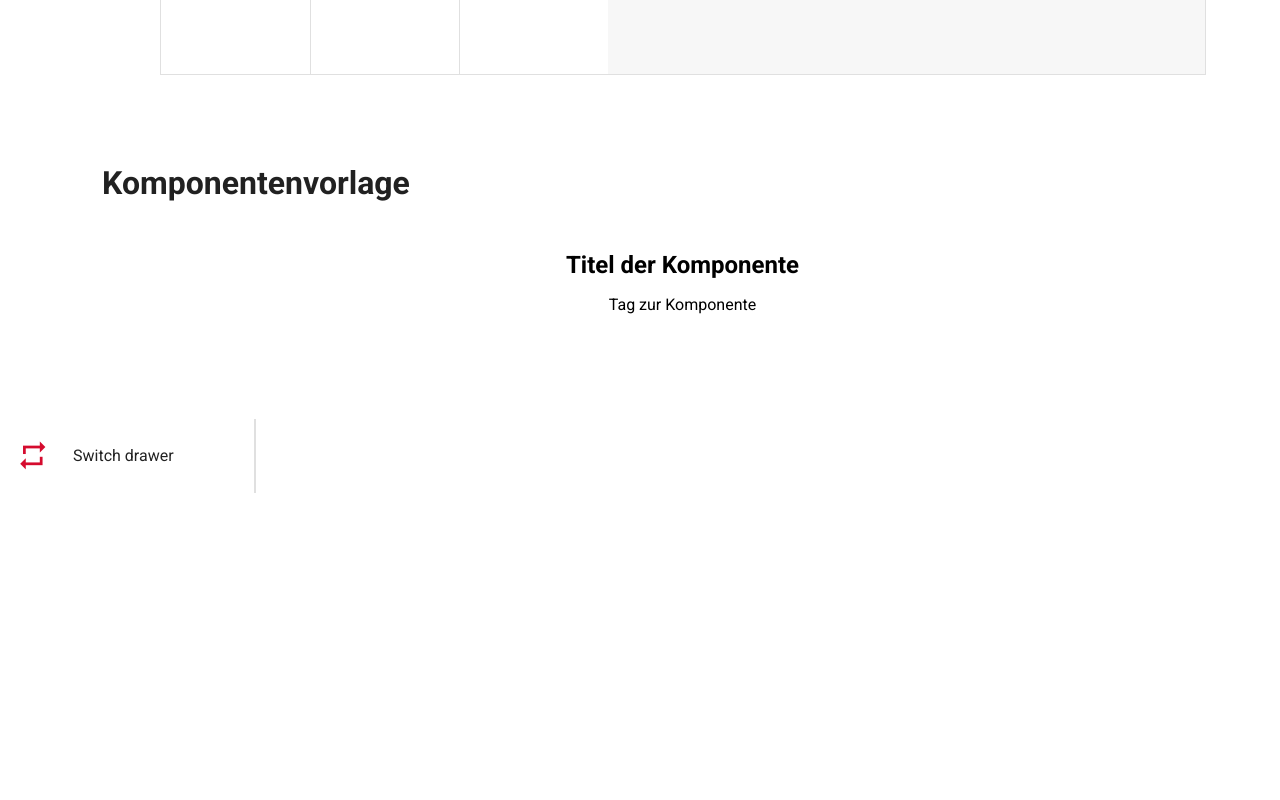
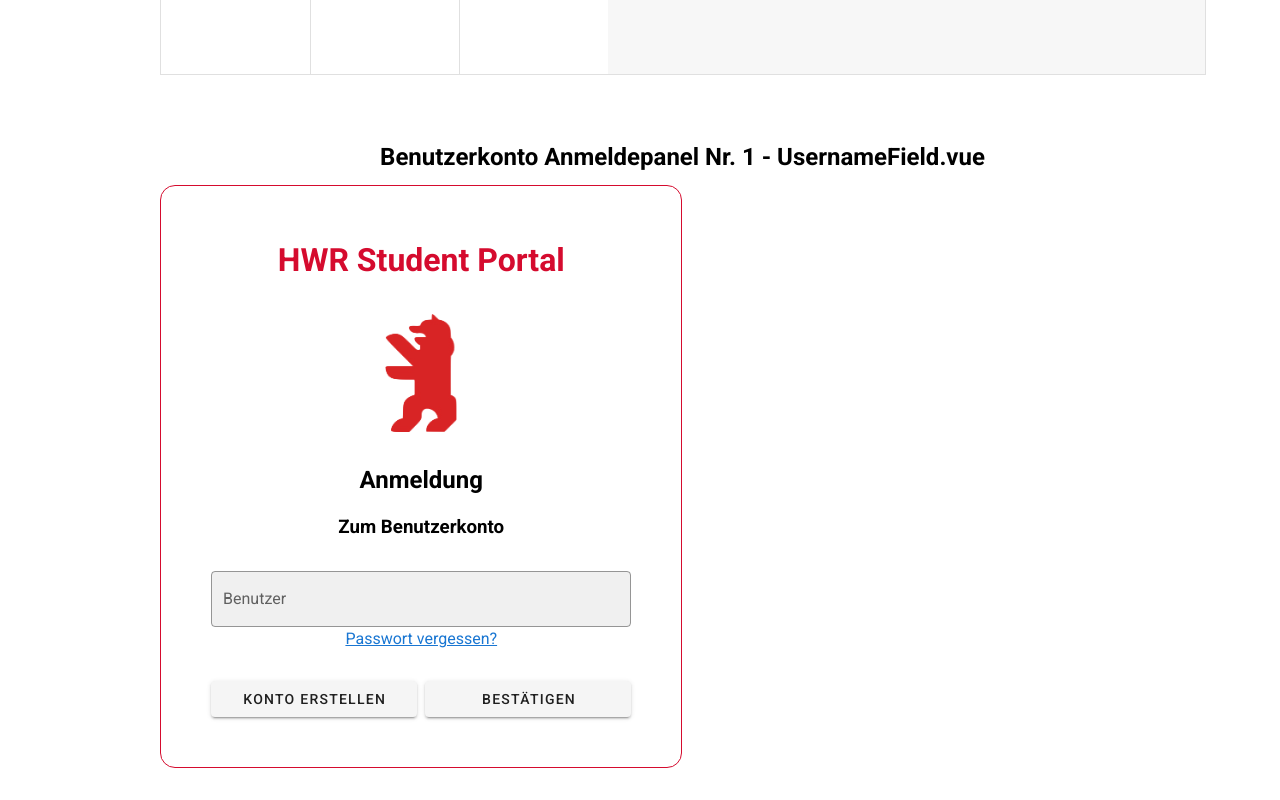
Before and after one commit to HWR-All-In-One/Frontend, a Nuxt app: page /test in a window 1280 px wide. Shown: the part 1400-2200 px from the top of the page. Before the commit the page ends 1893 px from the top, so only its background shows below. Built offline with nearby package versions, Linux system fonts and the light colour scheme.

Commit message:
customized various vue files, added complete new structure and style to UsernameField.vue

```diff
--- a/components/ContinueButton.vue
+++ b/components/ContinueButton.vue
@@ -3,7 +3,7 @@
     <div class="LoginButton" >
       <div id="inspire">
         <v-btn block class="button">
-          Continue
+          Bestätigen
         </v-btn>
       </div>
     </div>
@@ -15,9 +15,8 @@
 </script>
 
 <style>
-
 .button{
-  height: 5%
+  height: 5%;
 }
 
 .flex-box {
@@ -25,11 +24,10 @@
 	justify-content: space-around;
 }
 
-
 .LoginButton{
+  width: 20%;
+  height: 20%;
   text-align: center;
   align-self: center;
-  height: 20%;
-  width: 20%;
 }
 </style>
--- a/components/LoginButton.vue
+++ b/components/LoginButton.vue
@@ -3,7 +3,7 @@
     <div class="LoginButton" >
       <div id="inspire">
         <v-btn block class="button">
-          Einloggen
+          Login
         </v-btn>
       </div>
     </div>
@@ -15,9 +15,8 @@
 </script>
 
 <style>
-
 .button{
-  height: 5%
+  height: 5%;
 }
 
 .flex-box {
@@ -27,9 +26,9 @@
 
 
 .LoginButton{
+  width: 20%;
+  height: 20%;
   text-align: center;
   align-self: center;
-  height: 20%;
-  width: 20%;
 }
 </style>
--- a/components/Schedule.vue
+++ b/components/Schedule.vue
@@ -31,13 +31,19 @@
                         </template>
                         <v-list>
                             <v-list-item @click="type = 'day'">
-                                <v-list-item-title>Tag</v-list-item-title>
+                                <v-list-item-title>
+                                    Tag
+                                </v-list-item-title>
                             </v-list-item>
                             <v-list-item @click="type = 'week'">
-                                <v-list-item-title>Woche</v-list-item-title>
+                                <v-list-item-title>
+                                    Woche
+                                </v-list-item-title>
                             </v-list-item>
                             <v-list-item @click="type = 'month'">
-                                <v-list-item-title>Monat</v-list-item-title>
+                                <v-list-item-title>
+                                    Monat
+                                </v-list-item-title>
                             </v-list-item>
                         </v-list>
                     </v-menu>
@@ -51,25 +57,26 @@
                     <v-card color="grey lighten-4" min-width="350px" flat>
                         <v-toolbar :color="selectedEvent.color" dark>
                             <v-btn icon>
-                                <v-icon>mdi-pencil</v-icon>
+                                <v-icon>
+                                    mdi-pencil
+                                </v-icon>
                             </v-btn>
                             <v-toolbar-title v-html="selectedEvent.name"></v-toolbar-title>
                             <v-spacer></v-spacer>
                             <v-btn icon>
-                                <v-icon>mdi-heart</v-icon>
+                                <v-icon>
+                                    mdi-heart
+                                </v-icon>
                             </v-btn>
                             <v-btn icon>
-                                <v-icon>mdi-dots-vertical</v-icon>
+                                <v-icon>
+                                    mdi-dots-vertical
+                                </v-icon>
                             </v-btn>
                         </v-toolbar>
                         <v-card-text>
                             <span v-html="selectedEvent.details"></span>
                         </v-card-text>
-                        <v-card-actions>
-                            <v-btn text color="secondary" @click="selectedOpen = false">
-                                Cancel
-                            </v-btn>
-                        </v-card-actions>
                     </v-card>
                 </v-menu>
             </v-sheet>
--- a/components/UsernameField.vue
+++ b/components/UsernameField.vue
@@ -1,95 +1,104 @@
 <template>
-    <div class="box">
-      <div class="text-box">
-        <h1 style="color:red"> HWR Student Portal </h1>
-        <img src="~/assets/baer.jpeg" height="50%" >
-        <h2> Anmeldung </h2>
-        <h3> Weiter zum Userspace </h3>
+    <div class="login-panel">
+        <div class="login-panel-top">
+            <h1 class="first-title">
+                HWR Student Portal
+            </h1>
+            <img class="bear-image" src="~/assets/images/hwr_bear.png">
+            <h2 class="second-title">
+                Anmeldung
+            </h2>
+            <h3 class="third-title">
+                Zum Benutzerkonto
+            </h3>
         </div>
-      <div class="userbar">
-              <v-text-field
+        <div class="login-panel-middle">
+            <v-text-field class="username-input"
                 hide-details
                 single-linenpm
-                filled
-                outlined
-                label = "Benutzer"
-                hint ="Dein Nutzername von Moodle"
-              >
+                filled outlined
+                label="Benutzer"
+                hint="Dein Nutzername von Moodle">
             </v-text-field>
+            <a class="forgot-password-link" href="/">
+                Passwort vergessen?
+            </a>
         </div>
-      <a href="#">Forgot your password?</a>
-        <v-btn class="buttonCreate">button</v-btn>
-
-
-        <v-btn class="buttonContinue">
-          Continue
+        <div class="login-panel-bottom">
+            <v-btn class="create-account-button" to="/">
+                Konto erstellen
             </v-btn>
+            <v-btn class="continue-button">
+                Bestätigen
+            </v-btn>
+        </div>
     </div>
 </template>
 
 <style>
-
-a{
-  align-self: flex-start;
-  margin-left: 11%;
-
+.login-panel {
+    width: 50%;
+    padding: 50px;
+    display: flex;
+    flex-direction: column;
+    align-self: center;
+    border: 1px solid #D50B2E;
+    border-radius: 15px;
 }
 
-.reihe{
-  position: relative;
-
+.login-panel-top {
+    display: flex;
+    flex-direction: column;
+    align-self: center;
 }
 
-.buttonCreate{
-  position: relative;
-  text-align: center;
-  align-self: center;
-  width: 80%;
+.first-title {
+    margin-bottom: 30px;
+    color: #D50B2E;
 }
 
-.buttonContinue{
-  line-height: 1.25;
-  background: #FC6E51;
-  text-decoration: none;
-  color: white;
-  font-size: 16px;
-  letter-spacing: .08em;
-  text-transform: uppercase;
-  position: relative;
-  transition: background-color .6s ease;
-  overflow: hidden;
-  width:80%;
+.bear-image {
+    width: 25%;
+    height: 45%;
+    margin-bottom: 30px;
     align-self: center;
-  margin-bottom: 1%;
 }
 
-
-
-.box{
-  position: fixed;
-  display:flex;
-  justify-content: space-evenly;
-  flex-flow: column wrap;
-  text-align: center;
+.second-title {
     align-self: center;
-  width: 25%;
-  height: 65%;
-  border-style: solid;
-  border-radius: 2ch;
-  border-color: #D50B2E;
+    margin-bottom: 15px;
 }
 
-.userbar{
-  text-align: center;
+.third-title {
     align-self: center;
-  height: 10%;
-  width: 80%
+    margin-bottom: 30px;
 }
 
-.text-box{
-  line-height: 2;
+.login-panel-middle {
+    display: flex;
+    flex-direction: column;
 }
 
+.username-input {
+    background-color: #fff;
+}
 
+.forgot-password-link {
+    margin-bottom: 30px;
+}
 
+.login-panel-bottom {
+    display: flex;
+    flex-direction: row;
+    flex-wrap: wrap;
+    gap: 2%;
+}
+
+.create-account-button {
+    width: 49%;
+}
+
+.continue-button {
+    width: 49%;
+}
 </style>
--- a/layouts/Login.vue
+++ /dev/null
@@ -1,86 +0,0 @@
-<template>
-
-  <v-app dark>
-    <v-navigation-drawer
-      v-model="drawer"
-      :clipped="clipped"
-      fixed
-      app
-      light
-    >
-      <v-list>
-        <v-list-item
-          v-for="(item, i) in items"
-          :key="i"
-          :to="item.to"
-          router
-          exact
-        >
-          <v-list-item-action>
-            <v-icon>{{ item.icon }}</v-icon>
-          </v-list-item-action>
-          <v-list-item-content>
-            <v-list-item-title>{{ item.title }}</v-list-item-title>
-          </v-list-item-content>
-        </v-list-item>
-      </v-list>
-    </v-navigation-drawer>
-        <UsernameField/>
-    <v-navigation-drawer
-      v-model="rightDrawer"
-      :right="right"
-      temporary
-      fixed
-    >
-      <v-list>
-        <v-list-item @click.native="right = !right">
-          <v-list-item-action>
-            <v-icon light>
-              mdi-repeat
-            </v-icon>
-          </v-list-item-action>
-          <v-list-item-title>Switch drawer (click me)</v-list-item-title>
-        </v-list-item>
-      </v-list>
-    </v-navigation-drawer>
-    <v-footer
-      :absolute="!fixed"
-      app
-    >
-      <span>&copy; {{ new Date().getFullYear() }}</span>
-    </v-footer>
-  </v-app>
-</template>
-
-<script>
-
-
-export default {
-
-
-    name: "DefaultLayout",
-    data() {
-        return {
-            clipped: false,
-            drawer: false,
-            fixed: false,
-            items: [
-                {
-                    icon: "mdi-apps",
-                    title: "Welcome",
-                    to: "/"
-                },
-                {
-                    icon: "mdi-chart-bubble",
-                    title: "Inspire",
-                    to: "/inspire"
-                }
-            ],
-            miniVariant: false,
-            right: true,
-            rightDrawer: false,
-            title: "Vuetify.js"
-        };
-    },
-}
-</script>
--- a/pages/index.vue
+++ b/pages/index.vue
@@ -7,12 +7,14 @@
             <v-btn color="primary" nuxt to="/test">
                 Komponentenbibliothek
             </v-btn>
+            <v-btn color="primary" nuxt to="/login">
+                Login
+            </v-btn>
         </div>
     </v-app>
 </template>
 
 <script>
-
 export default {
     name: 'IndexPage',
 }
--- /dev/null
+++ b/pages/login.vue
@@ -0,0 +1,49 @@
+<template>
+    <v-app dark>
+        <UsernameField/>
+        <v-navigation-drawer v-model="rightDrawer" :right="right" temporary fixed>
+            <v-list>
+                <v-list-item @click.native="right = !right">
+                    <v-list-item-action>
+                        <v-icon light>
+                            mdi-repeat
+                        </v-icon>
+                    </v-list-item-action>
+                    <v-list-item-title>Switch drawer (click me)</v-list-item-title>
+                </v-list-item>
+            </v-list>
+        </v-navigation-drawer>
+    </v-app>
+</template>
+
+<script>
+import UsernameField from '~/components/UsernameField.vue';
+
+export default {
+    name: "DefaultLayout",
+    data() {
+        return {
+            clipped: false,
+            drawer: false,
+            fixed: false,
+            items: [
+                {
+                    icon: "mdi-apps",
+                    title: "Welcome",
+                    to: "/"
+                },
+                {
+                    icon: "mdi-chart-bubble",
+                    title: "Inspire",
+                    to: "/inspire"
+                }
+            ],
+            miniVariant: false,
+            right: true,
+            rightDrawer: false,
+            title: "Vuetify.js"
+        };
+    },
+    components: { UsernameField }
+}
+</script>
--- a/pages/test.vue
+++ b/pages/test.vue
@@ -121,7 +121,15 @@
 
         <!-- U -->
 
-
+        <div class="component">
+            <h2 class="component-title">
+                Benutzerkonto Anmeldepanel Nr. 1 - UsernameField.vue
+            </h2>
+            <div class="component-box">
+                <UsernameField/>
+            </div>
+            <br/>
+        </div>
 
         <!-- V -->
 
@@ -176,14 +184,18 @@
 
 <script>
 import Alert from '~/components/Alert.vue';
+import DropdownList from '~/components/DropdownList.vue';
 import Schedule from '~/components/Schedule.vue';
+import UsernameField from '~/components/UsernameField.vue';
 
 export default {
     name: "TestLayout",
     components: {
-        Alert,
-        Schedule
-    }
+    Alert,
+    Schedule,
+    DropdownList,
+    UsernameField
+}
 }
 </script>
 
```
Also changed, not shown: assets/images/hwr_bear.png (added). Lines whose indentation alone changed are shown as unchanged.
